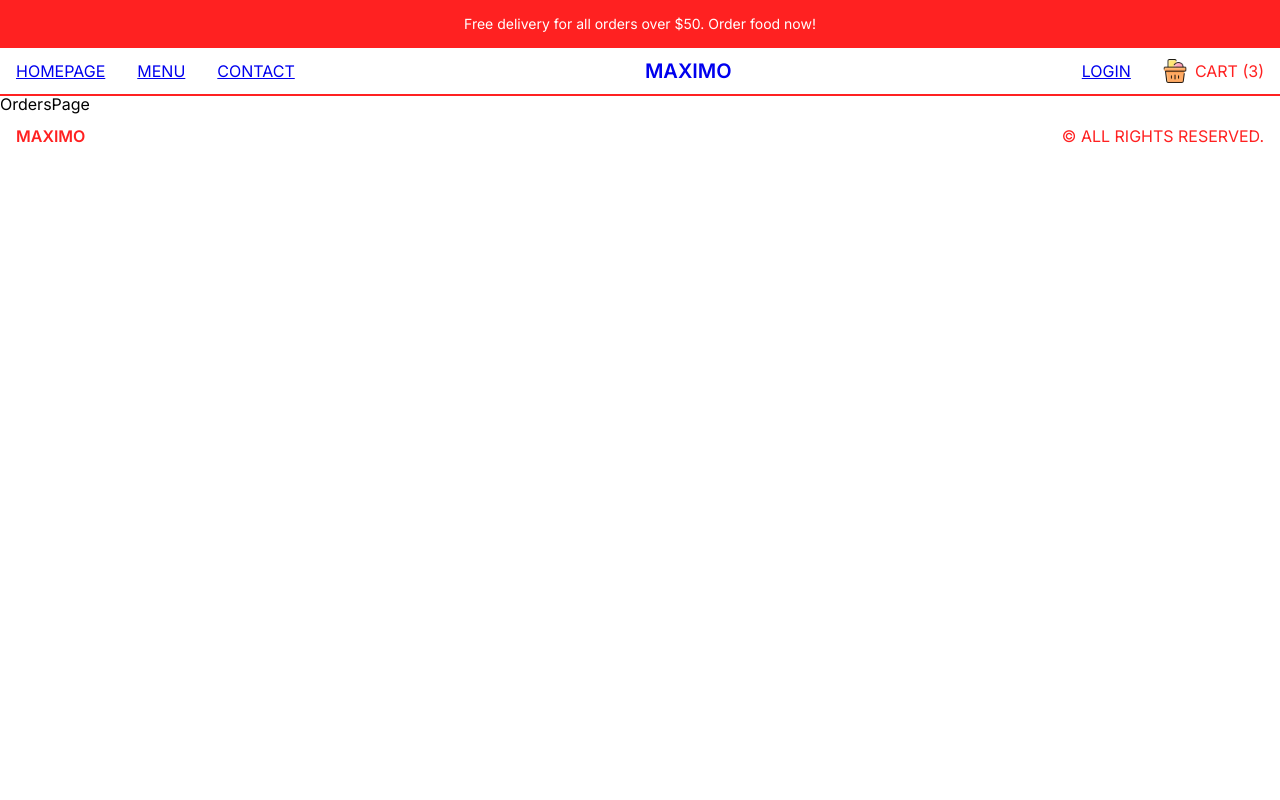
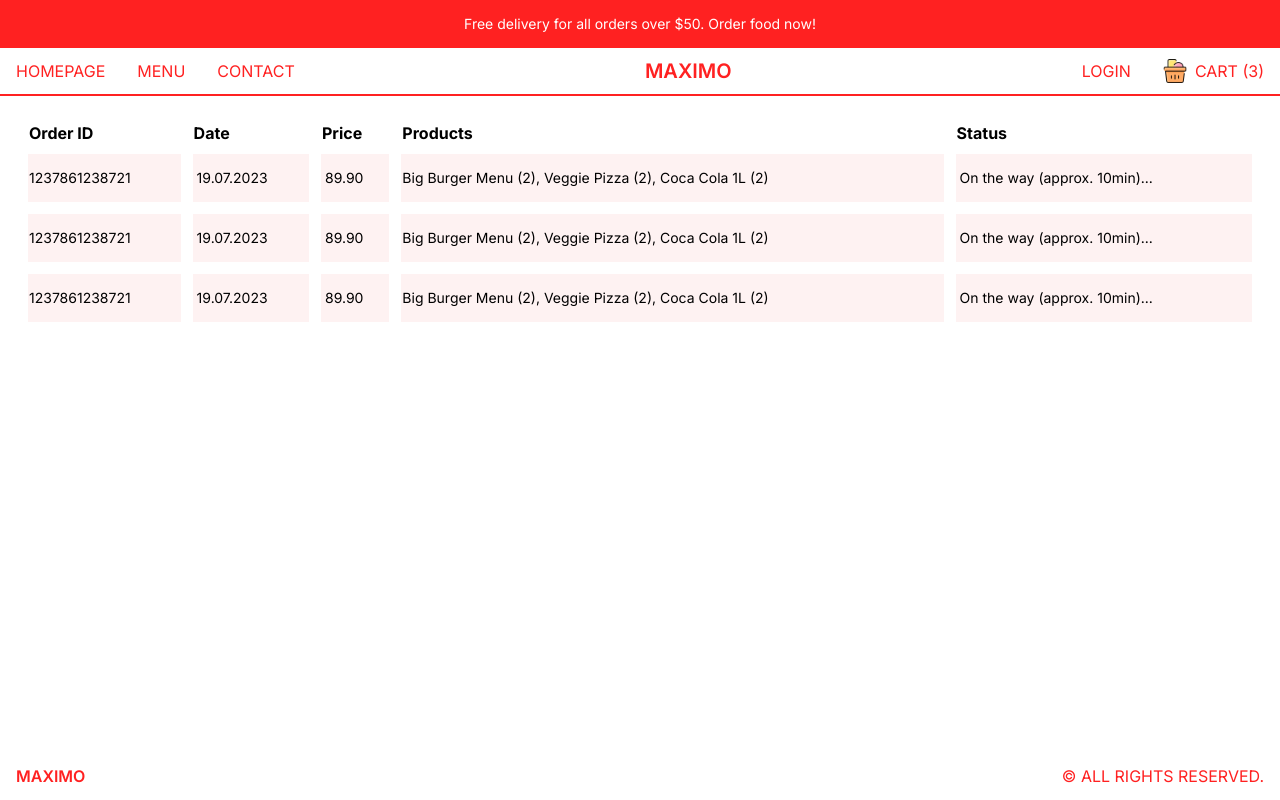
Before and after one commit to vladjsp/tasty-delivery-ui, a Next.js app: page /orders in a window 1280 px wide. Built offline with nearby package versions, Linux system fonts and the light colour scheme.

Commit message:
create orders page

```diff
--- a/src/app/orders/page.tsx
+++ b/src/app/orders/page.tsx
@@ -1,8 +1,43 @@
-import React from 'react'
+import styles from './styles.module.css'
 
 const OrdersPage = () => {
   return (
-    <div>OrdersPage</div>
+    <div className={styles.container}>
+      <table className={styles.table}>
+        <thead>
+          <tr style={{textAlign: 'left'}}>
+            <th className={styles.optionalColumn}>Order ID</th>
+            <th>Date</th>
+            <th>Price</th>
+            <th className={styles.optionalColumn}>Products</th>
+            <th>Status</th>
+          </tr>
+        </thead>
+        <tbody>
+          <tr className={styles.orderRow}>
+            <td>1237861238721</td>
+            <td className={styles.cell}>19.07.2023</td>
+            <td className={styles.cell}>89.90</td>
+            <td>Big Burger Menu (2), Veggie Pizza (2), Coca Cola 1L (2)</td>
+            <td className={styles.cell}>On the way (approx. 10min)...</td>
+          </tr>
+          <tr className={styles.orderRow}>
+            <td>1237861238721</td>
+            <td className={styles.cell}>19.07.2023</td>
+            <td className={styles.cell}>89.90</td>
+            <td>Big Burger Menu (2), Veggie Pizza (2), Coca Cola 1L (2)</td>
+            <td className={styles.cell}>On the way (approx. 10min)...</td>
+          </tr>
+          <tr className={styles.orderRow}>
+            <td>1237861238721</td>
+            <td className={styles.cell}>19.07.2023</td>
+            <td className={styles.cell}>89.90</td>
+            <td>Big Burger Menu (2), Veggie Pizza (2), Coca Cola 1L (2)</td>
+            <td className={styles.cell}>On the way (approx. 10min)...</td>
+          </tr>
+        </tbody>
+      </table>
+  </div>
   )
 }
 
--- /dev/null
+++ b/src/app/orders/styles.module.css
@@ -0,0 +1,30 @@
+.container {
+    min-height: var(--content-height);
+    padding: 16px;
+}
+
+.table {
+    width: 100%;
+    border-spacing: 12px 12px;
+    border-collapse: separate;
+}
+
+.optionalColumn {
+    display: none;
+}
+
+.orderRow {
+    font-size: var(--font-size-small);
+    background-color: #FEF2F2;
+}
+
+.cell {
+    padding: 16px 4px;
+}
+
+@media (min-width: 768px) {
+
+    .optionalColumn{
+        display: block;
+    }
+}
--- a/src/components/cart-icon/CartIcon.tsx
+++ b/src/components/cart-icon/CartIcon.tsx
@@ -2,15 +2,16 @@ import Image from 'next/image'
 import React from 'react'
 
 import styles from './styles.module.css'
+import Link from 'next/link'
 
 const CartIcon = () => {
   return (
-    <div className={styles.wrapper}>
+    <Link href='/cart' className={styles.wrapper}>
         <div className={styles.cartImage}>
             <Image src='/images/cart.png' alt='' fill />
         </div>
         <span>Cart (3)</span>
-    </div>
+    </Link>
   )
 }
 
--- a/src/components/navbar/Navbar.tsx
+++ b/src/components/navbar/Navbar.tsx
@@ -14,7 +14,7 @@ const Navbar = () => {
       {/* LEFT DESCTOP LINKS */}
       <div className={styles.desktopMenu}>
         <Link href='/'>Homepage</Link>
-        <Link href='/'>Menu</Link>
+        <Link href='/menu'>Menu</Link>
         <Link href='/'>Contact</Link>
       </div>
 
--- a/src/components/navbar/styles.module.css
+++ b/src/components/navbar/styles.module.css
@@ -15,6 +15,7 @@
 }
 
 .logo a {
+    color: var(--red);
     text-decoration: none;
 }
 
@@ -24,6 +25,10 @@
 
 .desktopMenu {
     display: none;
+}
+.desktopMenu a {
+    color: var(--red);
+    text-decoration: none;
 }
 
 @media (min-width: 768px) {
```
